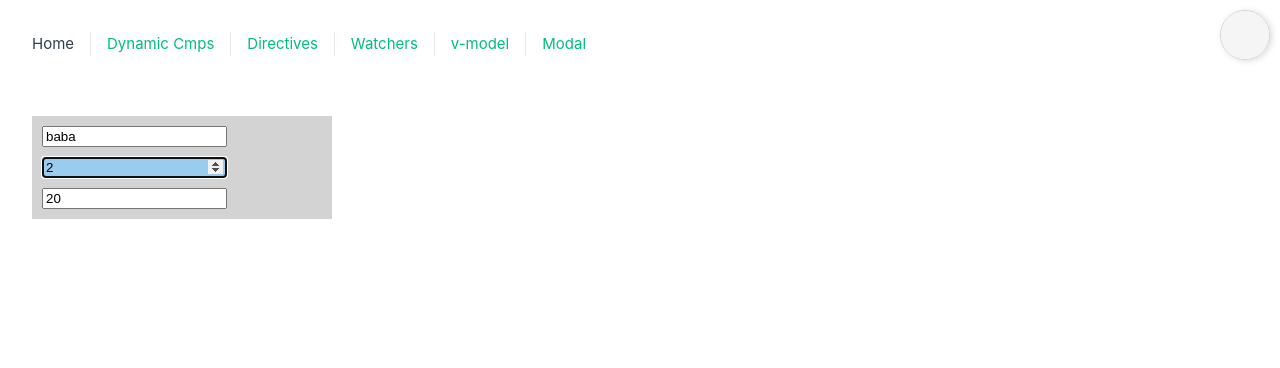
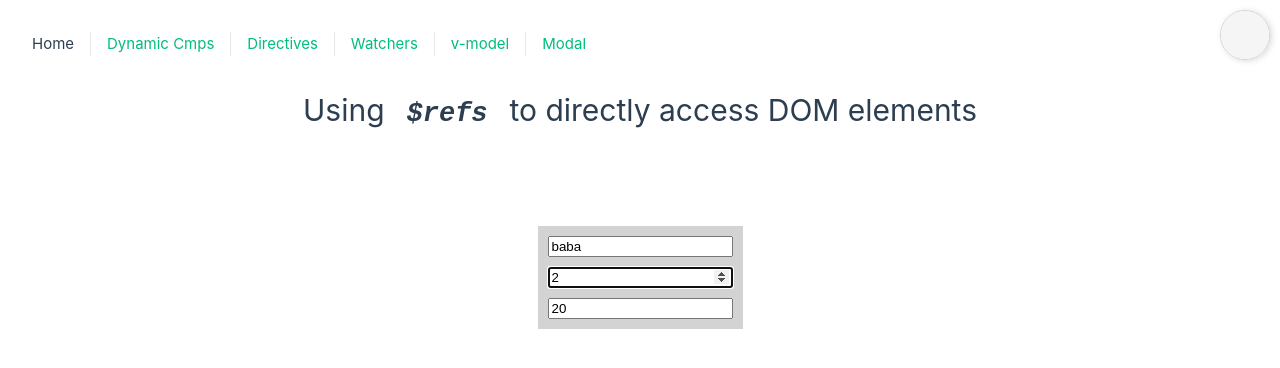
Before and after one commit to shrfrn/vue-extras, a Vue app: page / in a window 1280 px wide. Shown: the top 368 px of the page. Built offline with nearby package versions, Linux system fonts and the light colour scheme.

Commit message:
Expand demo

```diff
--- a/src/components/SimpleComponent.vue
+++ b/src/components/SimpleComponent.vue
@@ -1,4 +1,5 @@
 <template>
+    <h1 ref="heading">Using <span>$refs</span> to directly access DOM elements</h1>
     <section class="simple-component">
         <input v-model="txt" type="text" />
         <input v-model="num" type="number" ref="num"/>
@@ -18,9 +19,23 @@ export default {
             user: { name: 'puki', age: 20 },
         }
     },
+    methods: {
+        logMouseCoords({ clientX, clientY }) {
+            console.log(clientX, clientY)
+        },
+        getHeadingSize() {
+            const rect = this.$refs.heading.getBoundingClientRect()
+            console.log(rect)
+        }
+    },
     mounted() {
+        addEventListener('resize', this.getHeadingSize)
         this.$refs.num.focus()
-        this.$refs.num.style.backgroundColor = '#9ce'
+        this.$refs.num.addEventListener('mousemove', this.logMouseCoords)
+    },
+    beforeUnmount() {
+        removeEventListener('resize', this.getHeadingSize)
+        this.$refs.num.removeEventListener('mousemove', this.logMouseCoords)
     }
 }
 </script>
@@ -31,13 +46,14 @@ export default {
     flex-direction: column;
     align-items: start;
 
-    width: 300px;
+    width: max-content;
     background-color: lightgray;
     padding: 10px;
-    margin-block-start: 4em;
+    margin: 4em auto 0;
 
     & > input:not(:last-child) {
         margin-block-end: 10px;
     }
 }
+
 </style>
```
